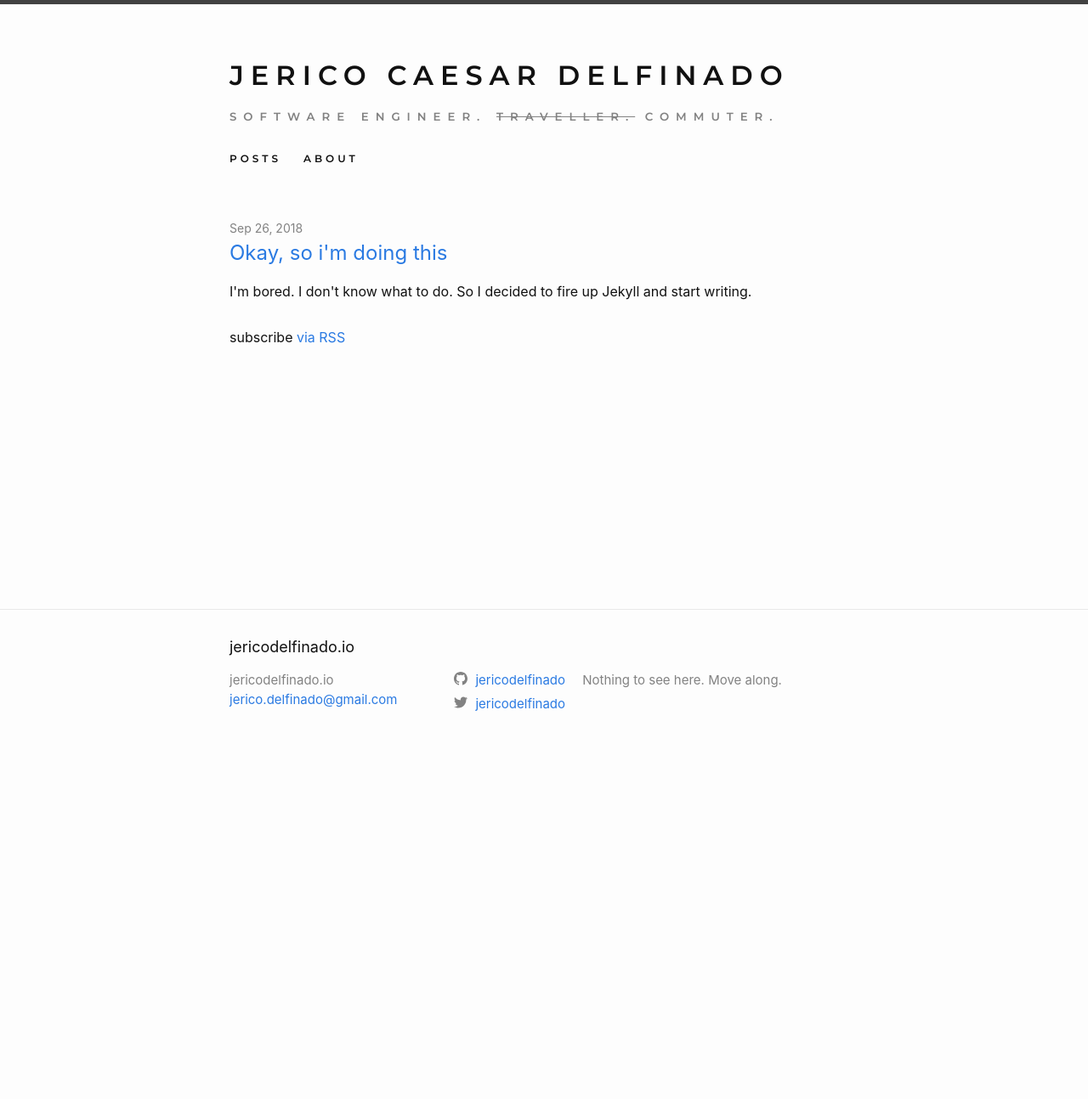
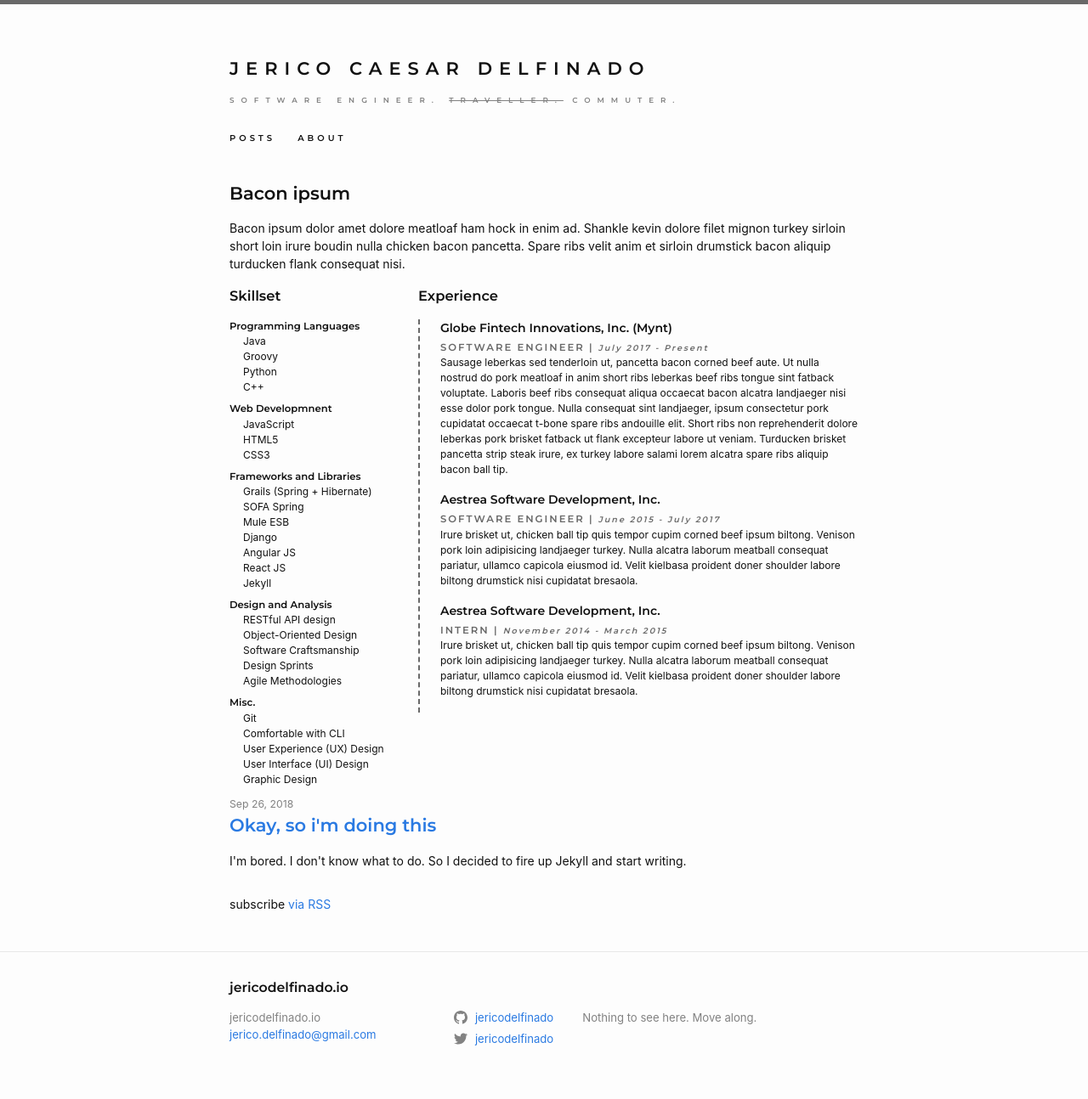
Before and after one commit to jericodelfinado/jericodelfinado.github.io, a Jekyll site: the page built from index.html, in a window 1280 px wide. Shown: the whole page at 85% size. Built offline with Jekyll 4.4.1, drawn with Linux system fonts in a browser that asks for light colours; before the commit the page ends 900 px from its top, so only the background shows below that.

Commit message:
add content

```diff
--- /dev/null
+++ b/_data/experience.yml
@@ -0,0 +1,23 @@
+- company: Globe Fintech Innovations, Inc. (Mynt)
+  position: Software Engineer
+  from_date: July 2017
+  to_date: Present
+  description: >
+    Sausage leberkas sed tenderloin ut, pancetta bacon corned beef aute. Ut nulla nostrud do pork meatloaf in anim short ribs leberkas beef ribs tongue sint fatback voluptate. Laboris beef ribs consequat aliqua occaecat bacon alcatra landjaeger nisi esse dolor pork tongue. Nulla consequat sint landjaeger, ipsum consectetur pork cupidatat occaecat t-bone spare ribs andouille elit.
+    Short ribs non reprehenderit dolore leberkas pork brisket fatback ut flank excepteur labore ut veniam. Turducken brisket pancetta strip steak irure, ex turkey labore salami lorem alcatra spare ribs aliquip bacon ball tip.
+
+- company: Aestrea Software Development, Inc.
+  position: Software Engineer
+  from_date: June 2015
+  to_date: July 2017
+  description: >
+    Irure brisket ut, chicken ball tip quis tempor cupim corned beef ipsum biltong. Venison pork loin adipisicing landjaeger turkey. Nulla alcatra laborum meatball consequat pariatur, ullamco capicola eiusmod id.
+    Velit kielbasa proident doner shoulder labore biltong drumstick nisi cupidatat bresaola.
+
+- company: Aestrea Software Development, Inc.
+  position: Intern
+  from_date: November 2014
+  to_date: March 2015
+  description: >
+    Irure brisket ut, chicken ball tip quis tempor cupim corned beef ipsum biltong. Venison pork loin adipisicing landjaeger turkey. Nulla alcatra laborum meatball consequat pariatur, ullamco capicola eiusmod id.
+    Velit kielbasa proident doner shoulder labore biltong drumstick nisi cupidatat bresaola.
--- /dev/null
+++ b/_data/skills.yml
@@ -0,0 +1,35 @@
+- category: Programming Languages
+  items:
+    - Java
+    - Groovy
+    - Python
+    - C++
+- category: Web Developmnent
+  items:
+    - JavaScript
+    - HTML5
+    - CSS3
+- category: Frameworks and Libraries
+  items:
+    - Grails (Spring + Hibernate)
+    - SOFA Spring
+    - Mule ESB
+    - Django
+    - Angular JS
+    - React JS
+    - Jekyll
+- category: Design and Analysis
+  items:
+    - RESTful API design
+    - Object-Oriented Design
+    - Software Craftsmanship
+    - Design Sprints
+    - Agile Methodologies
+
+- category: Misc.
+  items:
+    - Git
+    - Comfortable with CLI
+    - User Experience (UX) Design
+    - User Interface (UI) Design
+    - Graphic Design
--- a/_sass/custom.scss
+++ b/_sass/custom.scss
@@ -1,5 +1,3 @@
-@import url('https://fonts.googleapis.com/css?family=Montserrat:600,700');
-
 $header-font: 'Montserrat', sans-serif;
 
 span.strikethrough {
@@ -10,14 +8,25 @@
   border-bottom: none;
 }
 
+.row:before,.row:after {
+  display: table;
+  content: " ";
+}
+
+.row:after{
+  clear: both;
+}
+
 .nameplate {
   margin-top: 60px;
   text-align: left;
-  font-family: $header-font;
+  font-family: $header-font-family;
   letter-spacing: 8px;
+  font-size: .75em;
   font-weight: 600;
   h5 {
     color: $grey-color;
+    font-weight: 600;
   }
 }
 
@@ -32,21 +41,74 @@
   }
 
   .nav-table {
-    margin: 30px 0;
+    margin: 30px 0 12px 0;
     border: none;
     width: auto;
     text-align: left;
-    font-size: 12px;
+    font-size: 10px;
     a {
       padding: 6px 6px 6px 0;
-      border-bottom: 4px $background-color solid;
+      border-bottom: 2px $background-color solid;
       margin-right: 24px;
       text-align: center;
+      text-color: $grey-color-dark;
       &:hover {
-        border-bottom: 4px $grey-color solid;
+        border-color: $grey-color-dark;
         text-decoration: none;
       }
     }
   }
+}
 
+h1, h2, h3, h4, h5 {
+  font-weight: 600;
+  font-family: $header-font-family;
 }
+
+section.skills {
+  width: 100%;
+  position: relative;
+  display: table;
+  .skillset {
+    width: 30%;
+    float: left;
+    h5 {
+      margin: 0
+    }
+    ul {
+      font-size: 12px;
+      margin: 0 0 8px 16px;
+      li.skill-item {
+        list-style: none;
+      }
+    }
+  }
+
+  .experience {
+    .xp-container {
+      position: relative;
+      display: table;
+      padding-left: 24px;
+      border-left: 2px $grey-color-dark dashed;
+      .xp-item {
+        margin-bottom: 16px;
+        .xp-company {
+          margin-bottom: 4px;
+        }
+        .xp-position {
+          margin-bottom: 0;
+          text-transform: uppercase;
+          letter-spacing: 2px;
+          color: $grey-color-dark;
+          small {
+            text-transform: none;
+            font-style: oblique;
+          }
+        }
+        .xp-description {
+          font-size: 12px;
+        }
+      }
+    }
+  }
+}
--- a/_sass/minima.scss
+++ b/_sass/minima.scss
@@ -1,9 +1,10 @@
 @charset "utf-8";
 
 // Define defaults for each variable.
-
+@import url('https://fonts.googleapis.com/css?family=Montserrat:600,200,400');
 $base-font-family: -apple-system, BlinkMacSystemFont, "Segoe UI", Roboto, Helvetica, Arial, sans-serif, "Apple Color Emoji", "Segoe UI Emoji", "Segoe UI Symbol" !default;
-$base-font-size:   16px !default;
+$header-font-family: 'Montserrat',-apple-system, BlinkMacSystemFont, "Segoe UI", Roboto, Helvetica, Arial, sans-serif, "Apple Color Emoji", "Segoe UI Emoji", "Segoe UI Symbol" !default;
+$base-font-size:   14px !default;
 $base-font-weight: 400 !default;
 $small-font-size:  $base-font-size * 0.875 !default;
 $base-line-height: 1.5 !default;
@@ -16,7 +17,7 @@
 
 $grey-color:       #828282 !default;
 $grey-color-light: lighten($grey-color, 40%) !default;
-$grey-color-dark:  darken($grey-color, 25%) !default;
+$grey-color-dark:  darken($grey-color, 10%) !default;
 
 $table-text-align: left !default;
 
--- a/index.html
+++ b/index.html
@@ -4,3 +4,38 @@
 
 layout: home
 ---
+
+<section class="intro">
+    <h2>Bacon ipsum</h2>
+    <p>
+        Bacon ipsum dolor amet dolore meatloaf ham hock in enim ad. Shankle kevin dolore filet mignon turkey sirloin short loin irure boudin nulla chicken bacon pancetta. Spare ribs velit anim et sirloin drumstick bacon aliquip turducken flank consequat nisi.
+    </p>
+</section>
+
+<section class="skills row">
+    <aside class="skillset">
+        <h3>Skillset</h3>
+        <div class="skill-list">
+            {% for skill in site.data.skills %}
+            <h5 class="skill-category">{{ skill.category }}</h5>
+            <ul>
+                {% for item in skill.items %}
+                <li class="skill-item">{{item}}</li>
+                {% endfor%}
+            </ul>
+            {% endfor %}
+        </div>
+    </aside>
+    <div class="experience">
+        <h3>Experience</h3>
+        <div class="xp-container">
+            {% for item in site.data.experience %}
+            <div class="xp-item">
+                <h4 class="xp-company">{{ item.company }}</h4>
+                <h5 class="xp-position">{{ item.position }} | <small>{{ item.from_date}} - {{ item.to_date }}</small></h5>
+                <div class="xp-description">{{ item.description }}</div>
+            </div>
+            {% endfor %}
+        </div>
+    </div>
+</section>
```
